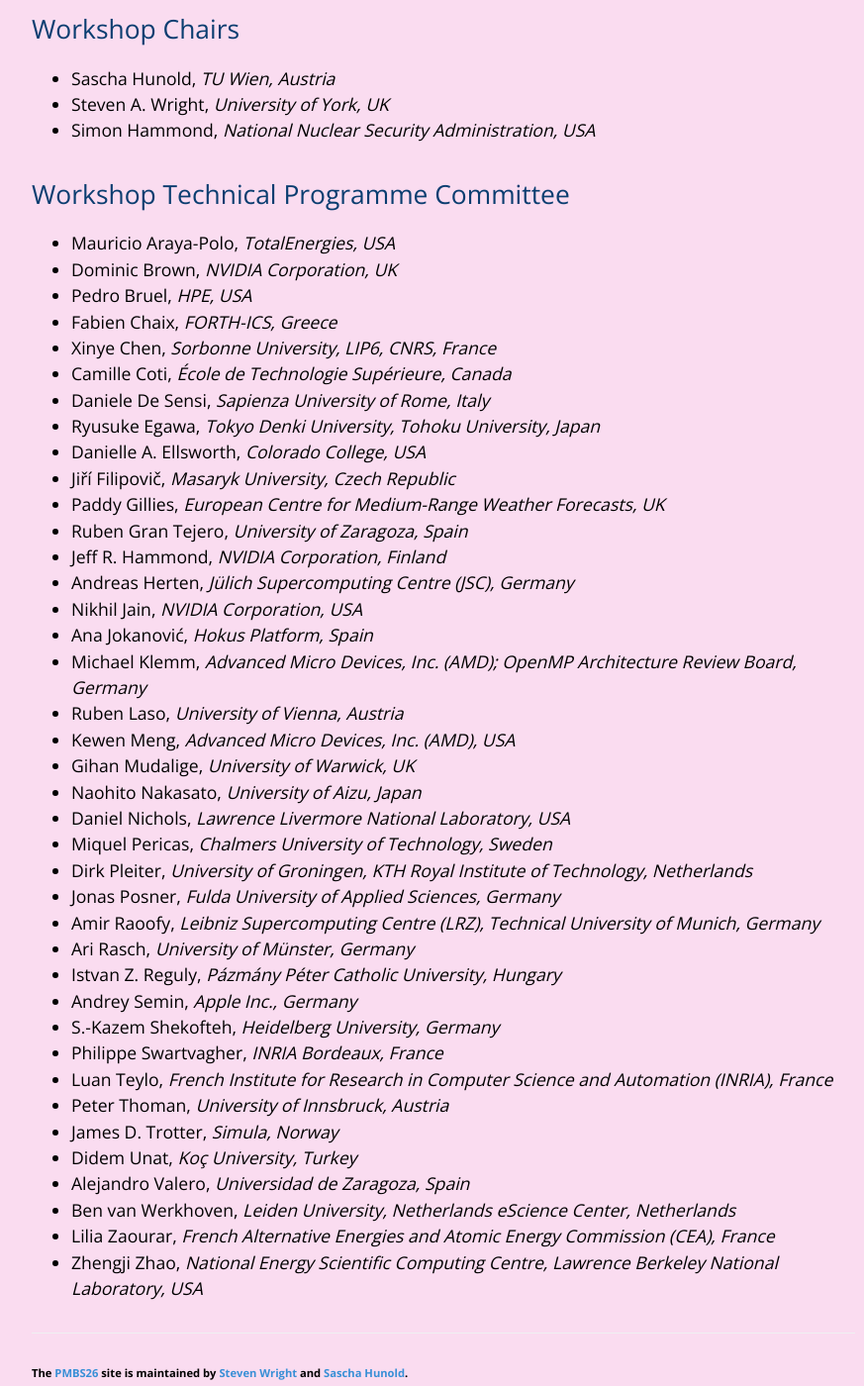
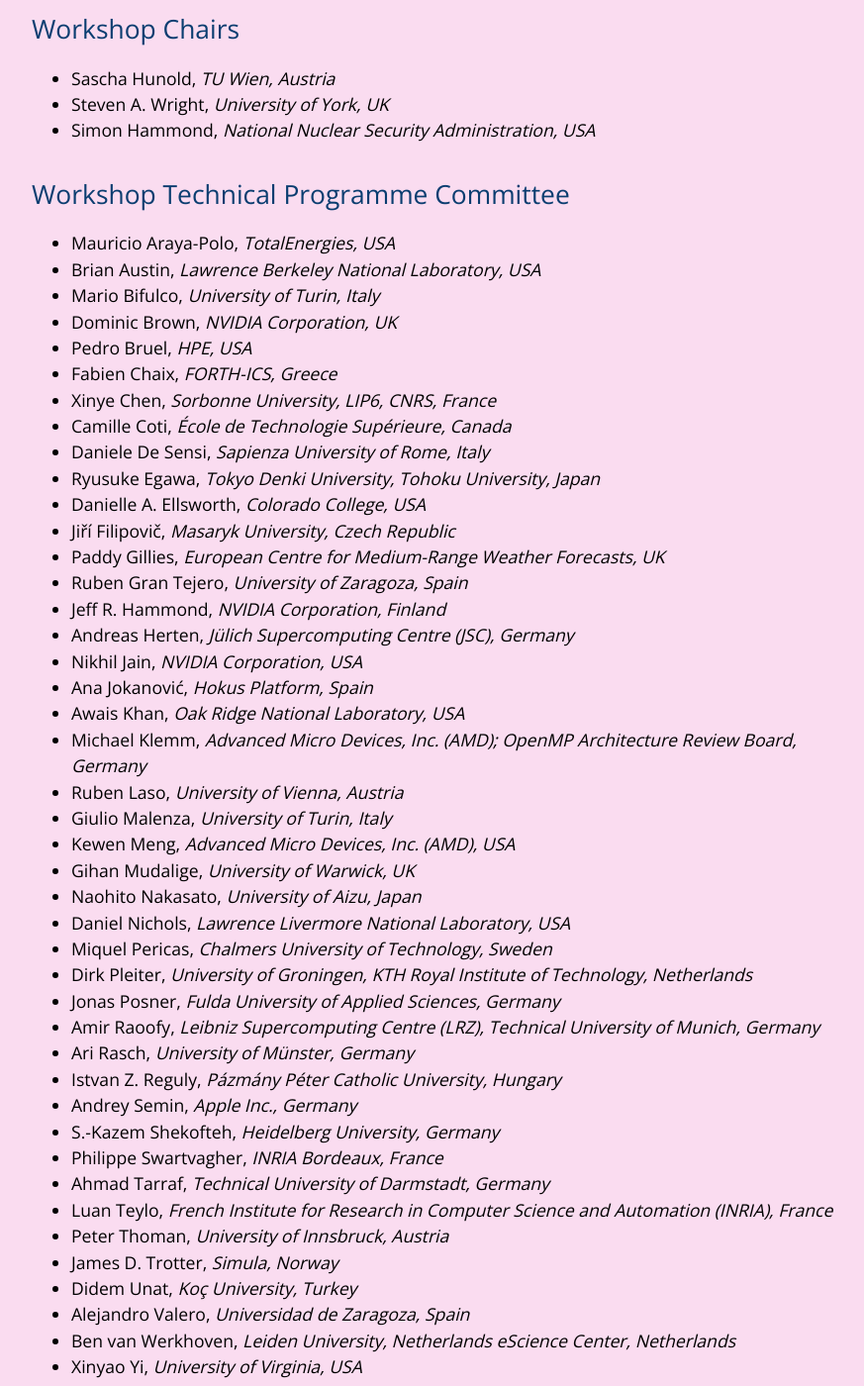
Before and after one commit to pmbs-workshop/pmbs-workshop.github.io, a Jekyll site: the page built from programmecommittee.markdown, in a window 1280 px wide and 1400 px high, scrolled down 788 px. Shown: the whole window at 99% size, without its empty margins (192-1065 px from the left). Built offline with Jekyll 4.4.1, drawn with Linux system fonts in a browser that asks for light colours.

Commit message:
adds committee members

```diff
--- a/programmecommittee.markdown
+++ b/programmecommittee.markdown
@@ -21,6 +21,8 @@
 ------------------------------------
 
 * Mauricio Araya-Polo, _TotalEnergies, USA_
+* Brian Austin, _Lawrence Berkeley National Laboratory, USA_
+* Mario Bifulco, _University of Turin, Italy_
 * Dominic Brown, _NVIDIA Corporation, UK_
 * Pedro Bruel, _HPE, USA_
 * Fabien Chaix, _FORTH-ICS, Greece_
@@ -36,8 +38,10 @@
 * Andreas Herten, _Jülich Supercomputing Centre (JSC), Germany_
 * Nikhil Jain, _NVIDIA Corporation, USA_
 * Ana Jokanović, _Hokus Platform, Spain_
+* Awais Khan, _Oak Ridge National Laboratory, USA_
 * Michael Klemm, _Advanced Micro Devices, Inc. (AMD); OpenMP Architecture Review Board, Germany_
 * Ruben Laso, _University of Vienna, Austria_
+* Giulio Malenza, _University of Turin, Italy_
 * Kewen Meng, _Advanced Micro Devices, Inc. (AMD), USA_
 * Gihan Mudalige, _University of Warwick, UK_
 * Naohito Nakasato, _University of Aizu, Japan_
@@ -51,11 +55,13 @@
 * Andrey Semin, _Apple Inc., Germany_
 * S.-Kazem Shekofteh, _Heidelberg University, Germany_
 * Philippe Swartvagher, _INRIA Bordeaux, France_
+* Ahmad Tarraf, _Technical University of Darmstadt, Germany_
 * Luan Teylo, _French Institute for Research in Computer Science and Automation (INRIA), France_
 * Peter Thoman, _University of Innsbruck, Austria_
 * James D. Trotter, _Simula, Norway_
 * Didem Unat, _Koç University, Turkey_
 * Alejandro Valero, _Universidad de Zaragoza, Spain_
 * Ben van Werkhoven, _Leiden University, Netherlands eScience Center, Netherlands_
+* Xinyao Yi, _University of Virginia, USA_
 * Lilia Zaourar, _French Alternative Energies and Atomic Energy Commission (CEA), France_
 * Zhengji Zhao, _National Energy Scientific Computing Centre, Lawrence Berkeley National Laboratory, USA_
```
